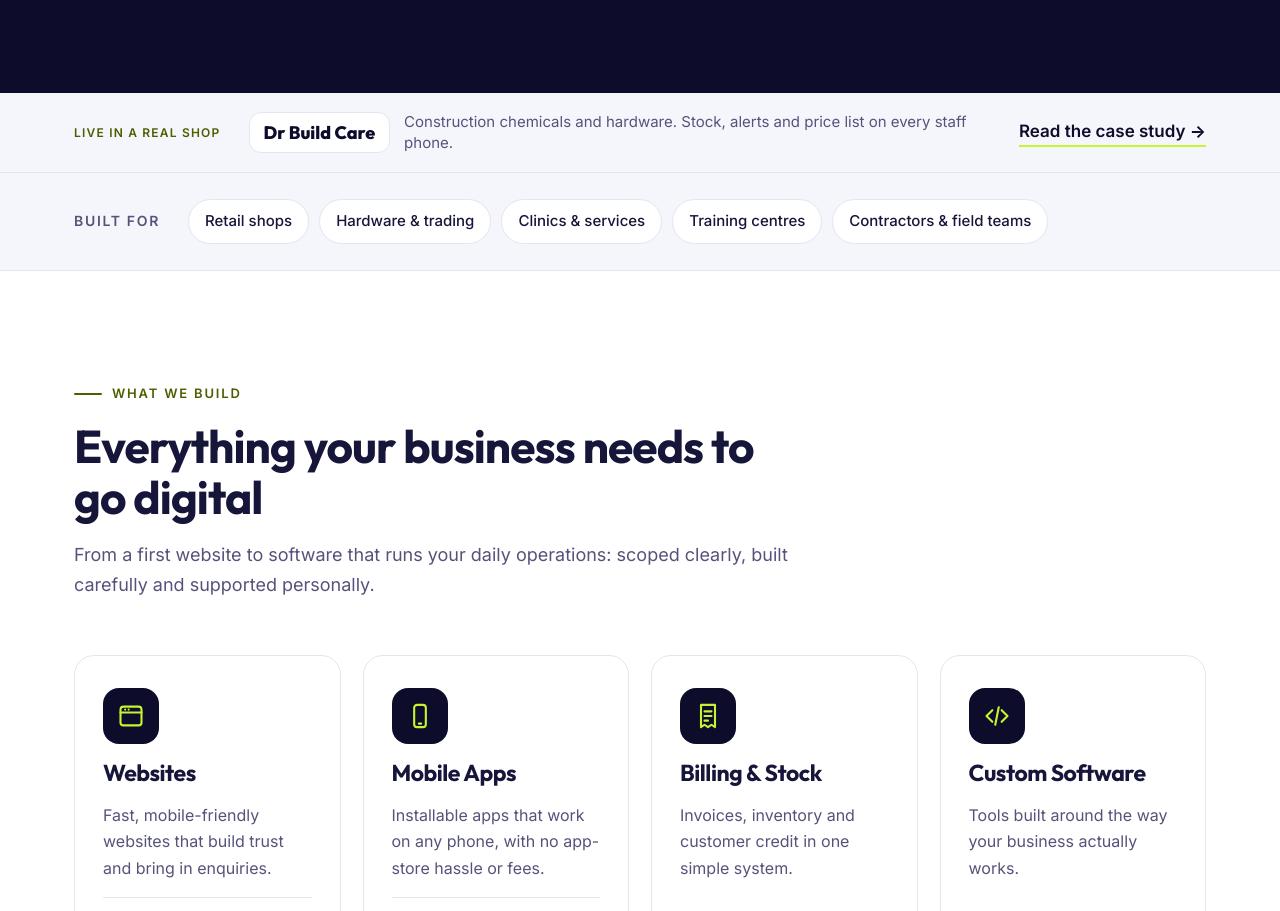
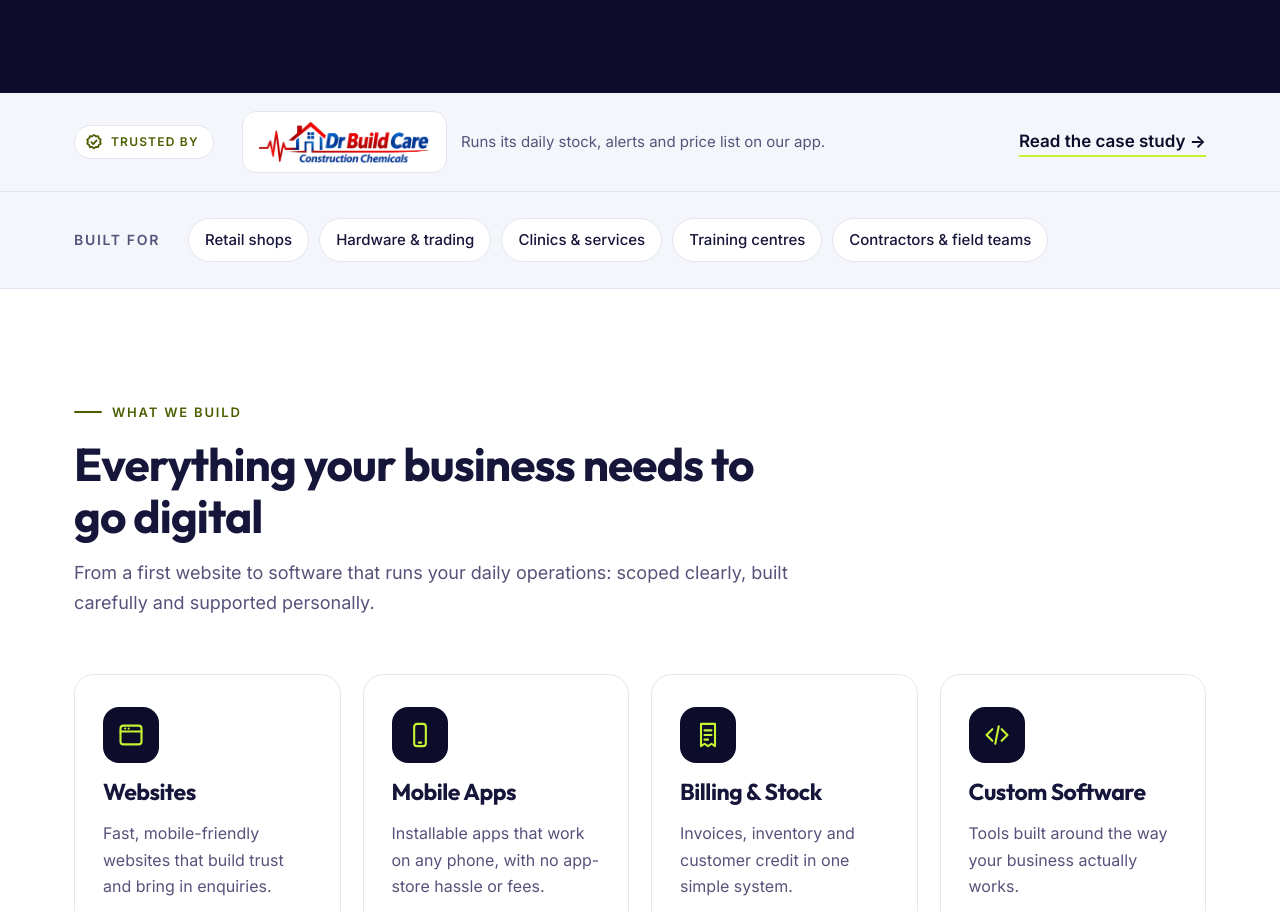
Before and after one commit to bgmanu6-star/zorbatech-website, a plain HTML site: page index.html in a window 1280 px wide. Shown: the part 818-1729 px from the top of the page. Drawn offline with Linux system fonts and the light colour scheme.

Commit message:
Trusted by badge with Dr Build Care logo
Co-Authored-By: Claude Sonnet 5.5 <noreply@anthropic.com>
Claude-Session: https://claude.ai/code/session_01NY8Pg9RivykK54hMpkaeXC

```diff
--- a/index.html
+++ b/index.html
@@ -613,7 +613,7 @@ input:focus,select:focus,textarea:focus{outline:none;border-color:var(--navy);ba
 .hc-b{bottom:9%;right:0;background:#fff;color:var(--navy)}.hc-b svg{color:#2E7D32}
 .proof{background:var(--bg-soft);border-bottom:1px solid var(--line)}
 .proof-in{display:flex;align-items:center;gap:14px 28px;flex-wrap:wrap;padding-block:18px}
-.proof-k{font:700 12px var(--body);letter-spacing:.1em;text-transform:uppercase;color:var(--olive)}
+.proof-k{display:inline-flex;align-items:center;gap:8px;font:700 12px var(--body);letter-spacing:.1em;text-transform:uppercase;color:var(--olive);background:#fff;border:1px solid var(--line);border-radius:99px;padding:7px 14px 7px 10px}.proof-k svg{width:18px;height:18px;color:var(--olive);flex:none}.proof-logo{display:block;background:#fff;border:1px solid var(--line);border-radius:14px;padding:8px 16px}.proof-logo img{height:44px;width:auto;display:block}
 .proof-b{display:flex;align-items:center;gap:14px;flex:1 1 340px;min-width:0}
 .proof-mark{font:800 18px var(--head);color:var(--navy);background:#fff;border:1px solid var(--line);border-radius:12px;padding:8px 14px;white-space:nowrap}
 .proof-t{font-size:15px;color:var(--muted);line-height:1.45}
@@ -693,8 +693,8 @@ input:focus,select:focus,textarea:focus{outline:none;border-color:var(--navy);ba
 <!-- LIVE IN A REAL SHOP -->
 <div class="proof">
   <div class="wrap proof-in">
-    <span class="proof-k">Live in a real shop</span>
-    <div class="proof-b"><span class="proof-mark">Dr Build Care</span><span class="proof-t">Construction chemicals and hardware. Stock, alerts and price list on every staff phone.</span></div>
+    <span class="proof-k"><svg viewBox="0 0 24 24" fill="none" stroke="currentColor" stroke-width="2.4" stroke-linecap="round" stroke-linejoin="round" aria-hidden="true"><path d="M12 2.5l2.4 1.9 3-.2 1 2.9 2.6 1.5-.9 2.9.9 2.9-2.6 1.5-1 2.9-3-.2-2.4 1.9-2.4-1.9-3 .2-1-2.9-2.6-1.5.9-2.9-.9-2.9 2.6-1.5 1-2.9 3 .2z"/><path d="M8.5 12.2l2.5 2.5 4.5-4.8"/></svg>Trusted by</span>
+    <div class="proof-b"><a class="proof-logo" href="work/dr-build-care/" aria-label="Dr Build Care case study"><img src="work/dr-build-care/logo.png" alt="Dr Build Care, Construction Chemicals" width="720" height="185"></a><span class="proof-t">Runs its daily stock, alerts and price list on our app.</span></div>
     <a class="proof-a" href="work/dr-build-care/">Read the case study &rarr;</a>
   </div>
 </div>
```
Also changed, not shown: work/dr-build-care/logo.png (added).
